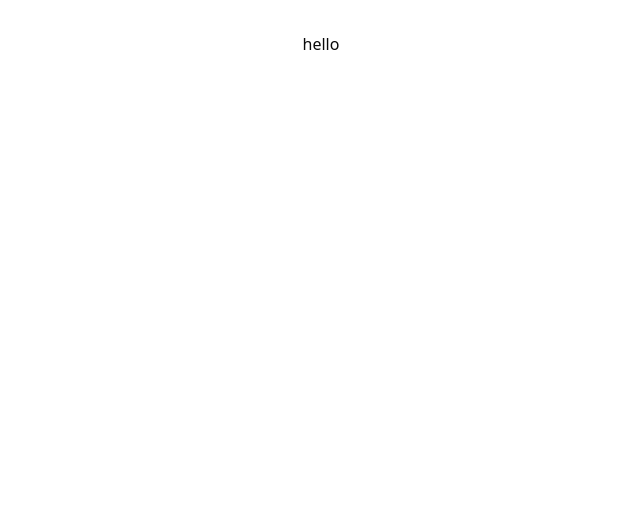
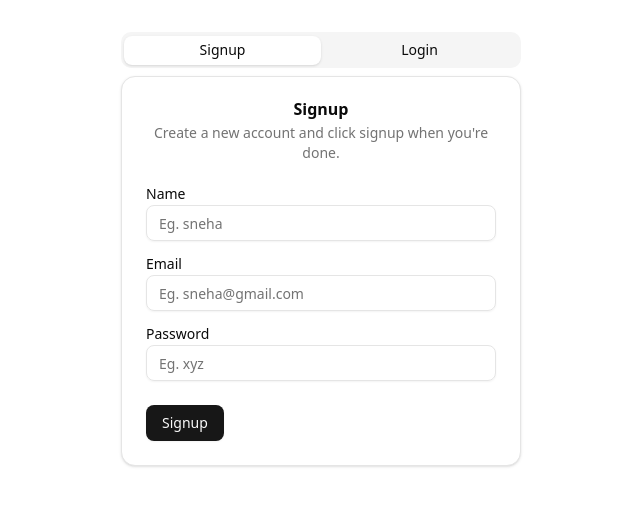
Before and after one commit to Aashutosh20233325/E-Learning-Learnify, a React (Vite) app in the folder client/E-learning/: page / in a window 1280 px wide. Shown: the top 506 px of the page, without its empty margins (319-959 px from the left). Built offline with nearby package versions, Linux system fonts and the light colour scheme.

Commit message:
Login signup page

```diff
--- a/client/E-learning/package.json
+++ b/client/E-learning/package.json
@@ -10,7 +10,9 @@
     "preview": "vite preview"
   },
   "dependencies": {
+    "@radix-ui/react-label": "^2.1.2",
     "@radix-ui/react-slot": "^1.1.2",
+    "@radix-ui/react-tabs": "^1.1.3",
     "@tailwindcss/vite": "^4.0.15",
     "class-variance-authority": "^0.7.1",
     "clsx": "^2.1.1",
@@ -31,6 +33,6 @@
     "eslint-plugin-react-hooks": "^5.1.0",
     "eslint-plugin-react-refresh": "^0.4.19",
     "globals": "^15.15.0",
-    "vite": "^6.2.0"
+    "vite": "^6.2.2"
   }
 }
--- /dev/null
+++ b/client/E-learning/src/components/ui/card.jsx
@@ -0,0 +1,101 @@
+import * as React from "react"
+
+import { cn } from "@/lib/utils"
+
+function Card({
+  className,
+  ...props
+}) {
+  return (
+    (<div
+      data-slot="card"
+      className={cn(
+        "bg-card text-card-foreground flex flex-col gap-6 rounded-xl border py-6 shadow-sm",
+        className
+      )}
+      {...props} />)
+  );
+}
+
+function CardHeader({
+  className,
+  ...props
+}) {
+  return (
+    (<div
+      data-slot="card-header"
+      className={cn(
+        "@container/card-header grid auto-rows-min grid-rows-[auto_auto] items-start gap-1.5 px-6 has-data-[slot=card-action]:grid-cols-[1fr_auto] [.border-b]:pb-6",
+        className
+      )}
+      {...props} />)
+  );
+}
+
+function CardTitle({
+  className,
+  ...props
+}) {
+  return (
+    (<div
+      data-slot="card-title"
+      className={cn("leading-none font-semibold", className)}
+      {...props} />)
+  );
+}
+
+function CardDescription({
+  className,
+  ...props
+}) {
+  return (
+    (<div
+      data-slot="card-description"
+      className={cn("text-muted-foreground text-sm", className)}
+      {...props} />)
+  );
+}
+
+function CardAction({
+  className,
+  ...props
+}) {
+  return (
+    (<div
+      data-slot="card-action"
+      className={cn(
+        "col-start-2 row-span-2 row-start-1 self-start justify-self-end",
+        className
+      )}
+      {...props} />)
+  );
+}
+
+function CardContent({
+  className,
+  ...props
+}) {
+  return (<div data-slot="card-content" className={cn("px-6", className)} {...props} />);
+}
+
+function CardFooter({
+  className,
+  ...props
+}) {
+  return (
+    (<div
+      data-slot="card-footer"
+      className={cn("flex items-center px-6 [.border-t]:pt-6", className)}
+      {...props} />)
+  );
+}
+
+export {
+  Card,
+  CardHeader,
+  CardFooter,
+  CardTitle,
+  CardAction,
+  CardDescription,
+  CardContent,
+}
--- /dev/null
+++ b/client/E-learning/src/components/ui/input.jsx
@@ -0,0 +1,24 @@
+import * as React from "react"
+
+import { cn } from "@/lib/utils"
+
+function Input({
+  className,
+  type,
+  ...props
+}) {
+  return (
+    (<input
+      type={type}
+      data-slot="input"
+      className={cn(
+        "file:text-foreground placeholder:text-muted-foreground selection:bg-primary selection:text-primary-foreground dark:bg-input/30 border-input flex h-9 w-full min-w-0 rounded-md border bg-transparent px-3 py-1 text-base shadow-xs transition-[color,box-shadow] outline-none file:inline-flex file:h-7 file:border-0 file:bg-transparent file:text-sm file:font-medium disabled:pointer-events-none disabled:cursor-not-allowed disabled:opacity-50 md:text-sm",
+        "focus-visible:border-ring focus-visible:ring-ring/50 focus-visible:ring-[3px]",
+        "aria-invalid:ring-destructive/20 dark:aria-invalid:ring-destructive/40 aria-invalid:border-destructive",
+        className
+      )}
+      {...props} />)
+  );
+}
+
+export { Input }
--- /dev/null
+++ b/client/E-learning/src/components/ui/label.jsx
@@ -0,0 +1,21 @@
+import * as React from "react"
+import * as LabelPrimitive from "@radix-ui/react-label"
+
+import { cn } from "@/lib/utils"
+
+function Label({
+  className,
+  ...props
+}) {
+  return (
+    (<LabelPrimitive.Root
+      data-slot="label"
+      className={cn(
+        "flex items-center gap-2 text-sm leading-none font-medium select-none group-data-[disabled=true]:pointer-events-none group-data-[disabled=true]:opacity-50 peer-disabled:cursor-not-allowed peer-disabled:opacity-50",
+        className
+      )}
+      {...props} />)
+  );
+}
+
+export { Label }
--- /dev/null
+++ b/client/E-learning/src/components/ui/tabs.jsx
@@ -0,0 +1,60 @@
+import * as React from "react"
+import * as TabsPrimitive from "@radix-ui/react-tabs"
+
+import { cn } from "@/lib/utils"
+
+function Tabs({
+  className,
+  ...props
+}) {
+  return (
+    (<TabsPrimitive.Root
+      data-slot="tabs"
+      className={cn("flex flex-col gap-2", className)}
+      {...props} />)
+  );
+}
+
+function TabsList({
+  className,
+  ...props
+}) {
+  return (
+    (<TabsPrimitive.List
+      data-slot="tabs-list"
+      className={cn(
+        "bg-muted text-muted-foreground inline-flex h-9 w-fit items-center justify-center rounded-lg p-[3px]",
+        className
+      )}
+      {...props} />)
+  );
+}
+
+function TabsTrigger({
+  className,
+  ...props
+}) {
+  return (
+    (<TabsPrimitive.Trigger
+      data-slot="tabs-trigger"
+      className={cn(
+        "data-[state=active]:bg-background dark:data-[state=active]:text-foreground focus-visible:border-ring focus-visible:ring-ring/50 focus-visible:outline-ring dark:data-[state=active]:border-input dark:data-[state=active]:bg-input/30 text-foreground dark:text-muted-foreground inline-flex h-[calc(100%-1px)] flex-1 items-center justify-center gap-1.5 rounded-md border border-transparent px-2 py-1 text-sm font-medium whitespace-nowrap transition-[color,box-shadow] focus-visible:ring-[3px] focus-visible:outline-1 disabled:pointer-events-none disabled:opacity-50 data-[state=active]:shadow-sm [&_svg]:pointer-events-none [&_svg]:shrink-0 [&_svg:not([class*='size-'])]:size-4",
+        className
+      )}
+      {...props} />)
+  );
+}
+
+function TabsContent({
+  className,
+  ...props
+}) {
+  return (
+    (<TabsPrimitive.Content
+      data-slot="tabs-content"
+      className={cn("flex-1 outline-none", className)}
+      {...props} />)
+  );
+}
+
+export { Tabs, TabsList, TabsTrigger, TabsContent }
--- a/client/E-learning/src/pages/Login.jsx
+++ b/client/E-learning/src/pages/Login.jsx
@@ -1,11 +1,101 @@
-import React from 'react'
+import React, { useState } from 'react';
+
+import { Button } from "@/components/ui/button"
+import {
+    Card,
+    CardContent,
+    CardDescription,
+    CardFooter,
+    CardHeader,
+    CardTitle,
+} from "@/components/ui/card"
+import { Input } from "@/components/ui/input"
+import { Label } from "@/components/ui/label"
+import {
+    Tabs,
+    TabsContent,
+    TabsList,
+    TabsTrigger,
+} from "@/components/ui/tabs"
 
 const Login = () => {
-  return (
-    <div>
-      hello
-    </div>
-  )
+    const [signupInput, setSignupInput] = useState({ name: "", email: "", password: "" });
+    const [loginInput, setLoginInput] = useState({ email: "", password: "" });
+    const changeInputHandler = (e, type) => {
+        const { name, value } = e.target;
+        if (type === "signup") {
+            setSignupInput({ ...signupInput, [name]: value });
+        }
+        else {
+            setLoginInput({ ...loginInput, [name]: value });
+        }
+    }
+    const handleRegistration=(type)=>{
+        const inputData=type ==="signup"?signupInput:loginInput;
+
+    }
+    return (
+        <div className="flex items-center w-full justify-center">
+            <Tabs defaultValue="signup" className="w-[400px]">
+                <TabsList className="grid w-full grid-cols-2">
+                    <TabsTrigger value="signup">Signup</TabsTrigger>
+                    <TabsTrigger value="login">Login</TabsTrigger>
+                </TabsList>
+                <TabsContent value="signup">
+                    <Card>
+                        <CardHeader>
+                            <CardTitle>Signup</CardTitle>
+                            <CardDescription>
+                                Create a new account and click signup when you're done.
+                            </CardDescription>
+                        </CardHeader>
+                        <CardContent className="space-y-4 text-left">
+                            <div className="space-y-1">
+                                <Label htmlFor="name">Name</Label>
+                                <Input type="text" name="name" value={signupInput.name}  onChange={(e)=>changeInputHandler(e,"signup")} placeholder="Eg. sneha" required />
+                            </div>
+                            <div className="space-y-1">
+                                <Label htmlFor="username">Email</Label>
+                                <Input type="email" name="email" value={signupInput.email} placeholder="Eg. sneha@gmail.com" onChange={(e)=>changeInputHandler(e,"signup")} required />
+                            </div>
+                            <div className="space-y-1">
+                                <Label htmlFor="password">Password</Label>
+                                <Input type="password" name="password" value={signupInput.password}placeholder="Eg. xyz" onChange={(e)=>changeInputHandler(e,"signup")} required />
+                            </div>
+                        </CardContent>
+
+                        <CardFooter>
+                            <Button onClick={()=>handleRegistration("signup")}>Signup</Button>
+                        </CardFooter>
+                    </Card>
+                </TabsContent>
+                <TabsContent value="login">
+                    <Card>
+                        <CardHeader>
+                            <CardTitle>Login</CardTitle>
+                            <CardDescription>
+                                Login your password here. After signup , you'll be logged in.
+                            </CardDescription>
+                        </CardHeader>
+                        <CardContent className="space-y-2">
+
+                            <div className="space-y-1">
+                                <Label htmlFor="current">Email</Label>
+                                <Input type="email" name="email" value={loginInput.email} placeholder="Eg. sneha@gmail.com" required ="true"/>
+                            </div>
+                            <div className="space-y-1">
+                                <Label htmlFor="new">Password</Label>
+                                <Input type="password"  name="password" value={loginInput.password} placeholder="Eg. xyz" onChange={(e)=>changeInputHandler(e,"login")} required ="true"/>
+                            </div>
+                        </CardContent>
+
+                        <CardFooter>
+                            <Button onClick={()=>handleRegistration("login")}>Login</Button>
+                        </CardFooter>
+                    </Card>
+                </TabsContent>
+            </Tabs>
+        </div>
+    )
 }
-
-export default Login
+export default Login;
```
Also changed, not shown: 1 other file (tests, documents, lock files or other folders).
